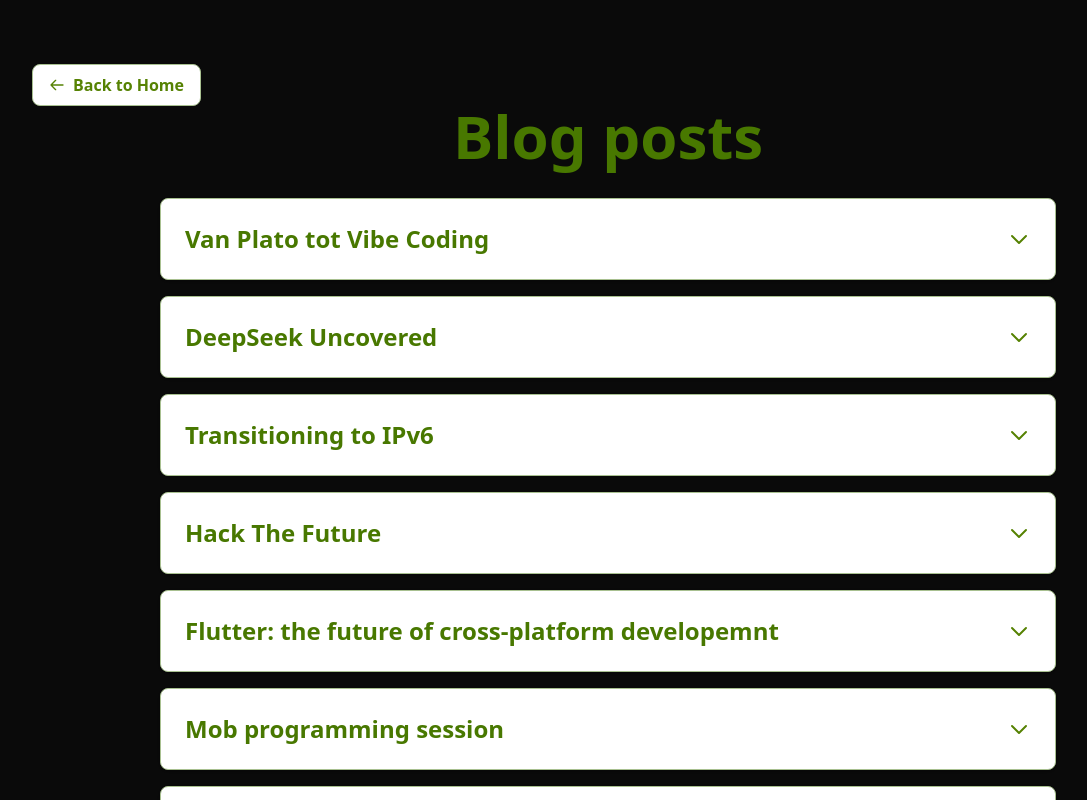
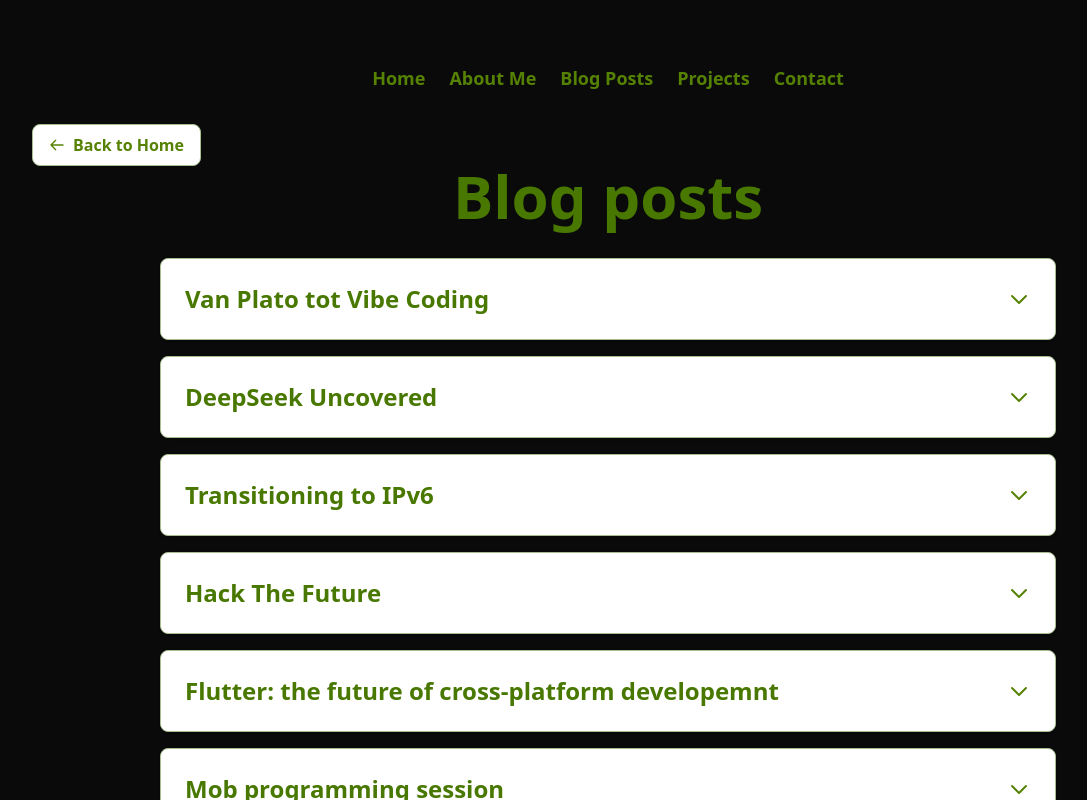
Before and after one commit to Marwahahaha/portfolio, a Next.js app: page /blogposts in a window 1280 px wide. Shown: the top 800 px of the page, without its empty margins (32-1119 px from the left). Built offline with nearby package versions, Linux system fonts and the light colour scheme.

Commit message:
Add NavMenu component to BlogPosts, Contact, Home, and Projects pages

```diff
--- a/src/app/blogposts/page.tsx
+++ b/src/app/blogposts/page.tsx
@@ -3,6 +3,7 @@
 import { useState } from "react";
 import BlogPost from "./blogpost";
 import BackButton from "../components/BackButton";
+import NavMenu from "../components/NavMenu";
 
 export default function BlogPostsPage() {
     const [expandedPost, setExpandedPost] = useState<number | null>(null);
@@ -92,6 +93,7 @@
     };
     return (
         <div className="min-h-screen bg-custom-bg font-sans p-8 md:p-12 lg:p-16">
+            <NavMenu />
             <BackButton />
             <h1 className="text-4xl md:text-5xl lg:text-6xl text-center font-bold mb-8 text-primary-darker">
                 Blog posts
--- a/src/app/contact/page.tsx
+++ b/src/app/contact/page.tsx
@@ -1,9 +1,11 @@
 import BackButton from "../components/BackButton";
 import Image from "next/image";
+import NavMenu from "../components/NavMenu";
 
 export default function Contact() {
     return (
         <div className="min-h-screen bg-custom-bg font-sans p-8 md:p-12 lg:p-16">
+            <NavMenu />
             <BackButton />
             <h1 className="text-4xl md:text-5xl lg:text-6xl text-center font-bold mb-8 text-primary-darker">
                 Get in Touch
--- a/src/app/page.tsx
+++ b/src/app/page.tsx
@@ -1,10 +1,12 @@
 import Image from 'next/image';
 import Link from 'next/link';
+import NavMenu from './components/NavMenu';
 
 export default function Home() {
   return (
     <div className="min-h-screen bg-custom-bg font-sans p-8 md:p-12 lg:p-16">
       <h1 className="text-4xl md:text-5xl lg:text-6xl text-center font-bold mb-8 text-primary-base">Marwah Al-Shakhli</h1>
+      <NavMenu />
       <div className="max-w-6xl mx-auto flex flex-col md:flex-row gap-8">
         <div className="w-full md:w-1/2 relative h-100 md:h-150">
           <Image
--- a/src/app/projects/page.tsx
+++ b/src/app/projects/page.tsx
@@ -1,8 +1,10 @@
 import BackButton from "../components/BackButton";
+import NavMenu from "../components/NavMenu";
 
 export default function ProjectsPage() {
     return (
         <div className="min-h-screen bg-custom-bg font-sans p-8 md:p-12 lg:p-16">
+            <NavMenu />
             <BackButton />
             <h1 className="text-4xl md:text-5xl lg:text-6xl text-center font-bold mb-8 text-primary-darker">Projects</h1>
             <p className="text-xl text-center text-primary-dark mb-8">
```
